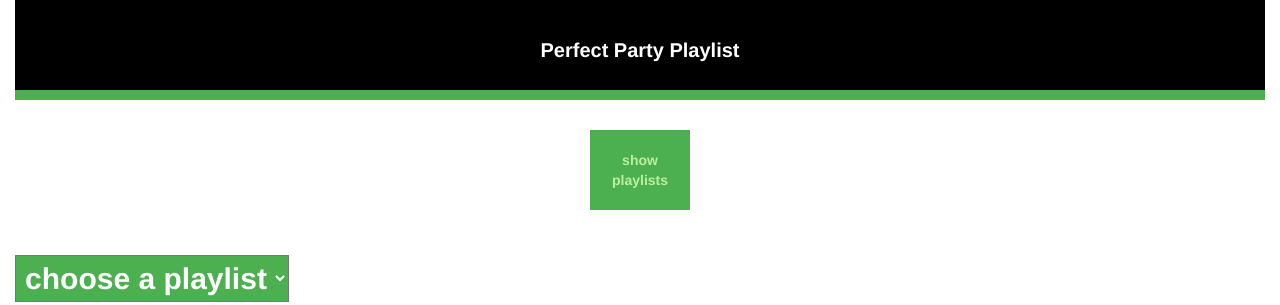
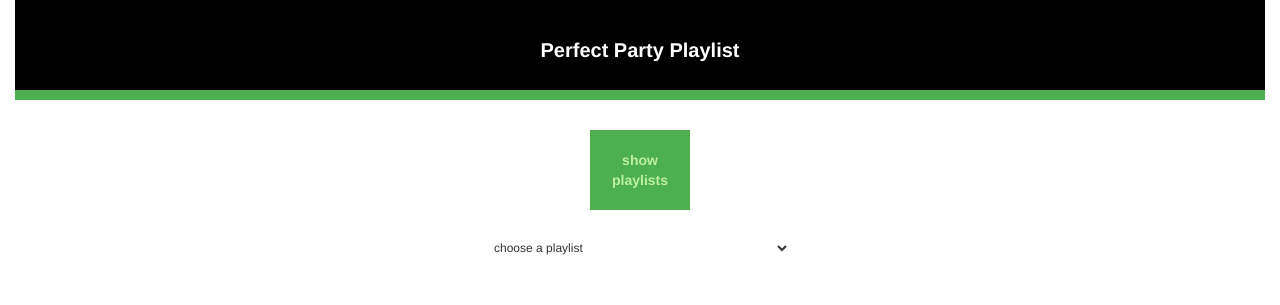
Before and after one commit to omwan/playlist, a Flask app: template templates/index2.html in a window 1280 px wide. Shown: the top 305 px of the page. Run offline with Flask 2, Linux system fonts and the light colour scheme; the template is opened without the code that fills it, so the values that code supplies are empty; some libraries are stand-ins or nearby versions.

Commit message:
fixing dropdown css

```diff
--- a/static/style.css
+++ b/static/style.css
@@ -37,14 +37,14 @@ body {
 }
 
 .playlists {
-    margin:15px auto;
-    max-width:500px;
-    background:#4CAF50;
-    color:#fff;
-    text-align:center;
-    font-weight:bold;
-    padding: 5px;
-    font-size: 30px;
+    width:300px;
+    font-size:12px;
+    background:#fff;
+    border:none;
+}
+
+.playlists option {
+    border-top:1px solid #4CAF50;
 }
 
 .embed {
--- a/templates/index2.html
+++ b/templates/index2.html
@@ -2,12 +2,12 @@
 {% block body %}
 
 <a href="/tracks"><div class="button" id="playlists">show playlists</div></a>
-<select class="playlists" onChange="location.href=this.options[this.selectedIndex].value;">>
+<center><select class="playlists" onChange="location.href=this.options[this.selectedIndex].value;">>
     <option value="/">choose a playlist</option>
     {% for n in name %}
     <option value="/chooser/{{n.id}}">{{n.title}}</option>
     {% endfor %}
-</select>
+    </select></center>
 
 <div class="embed"><center><iframe id= "embed" src= "https://embed.spotify.com/?uri=spotify:user:{{userid}}:playlist:{{playlistid}}" width="300" height="380" frameborder="0" allowtransparency="true"></iframe></center></div>
 
```
